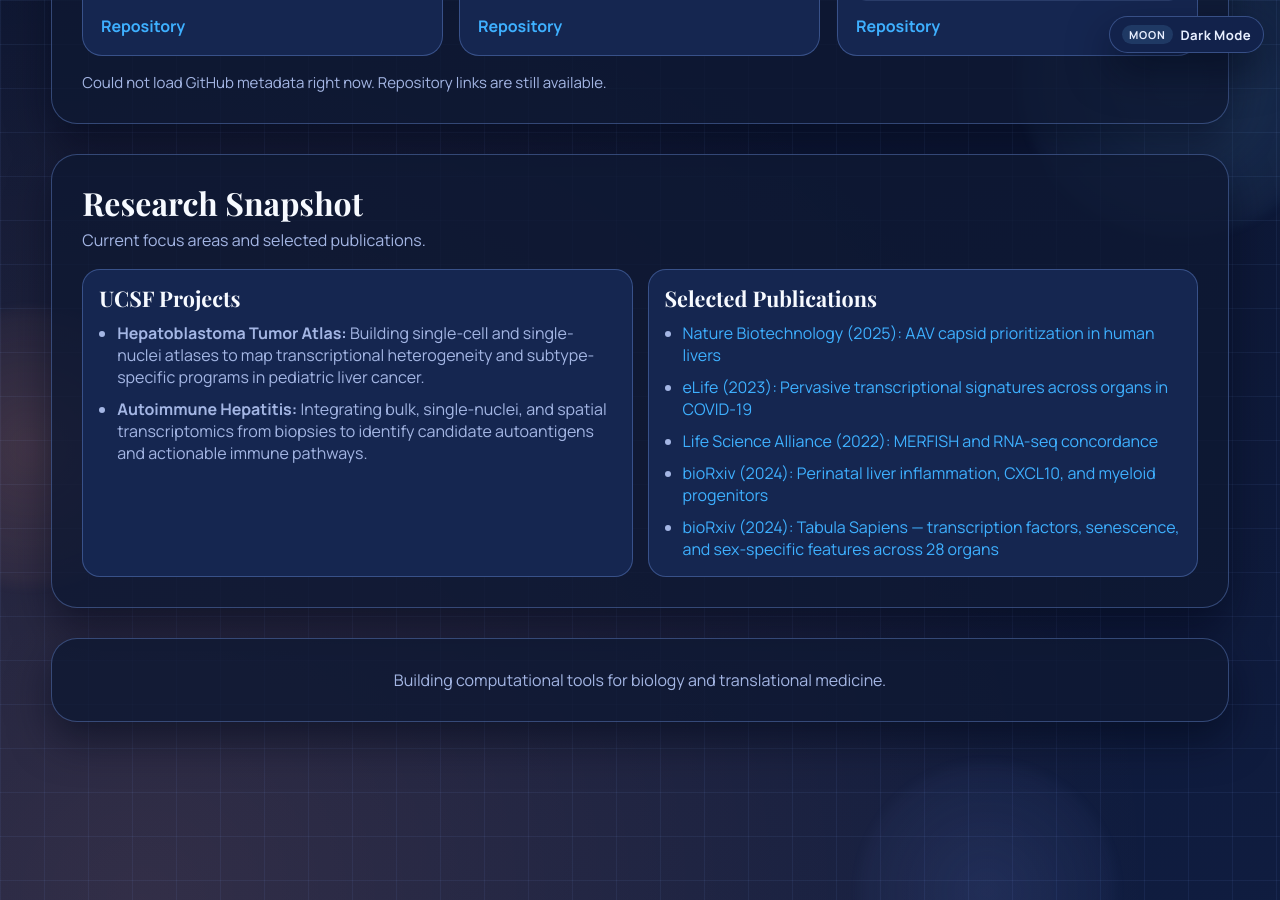
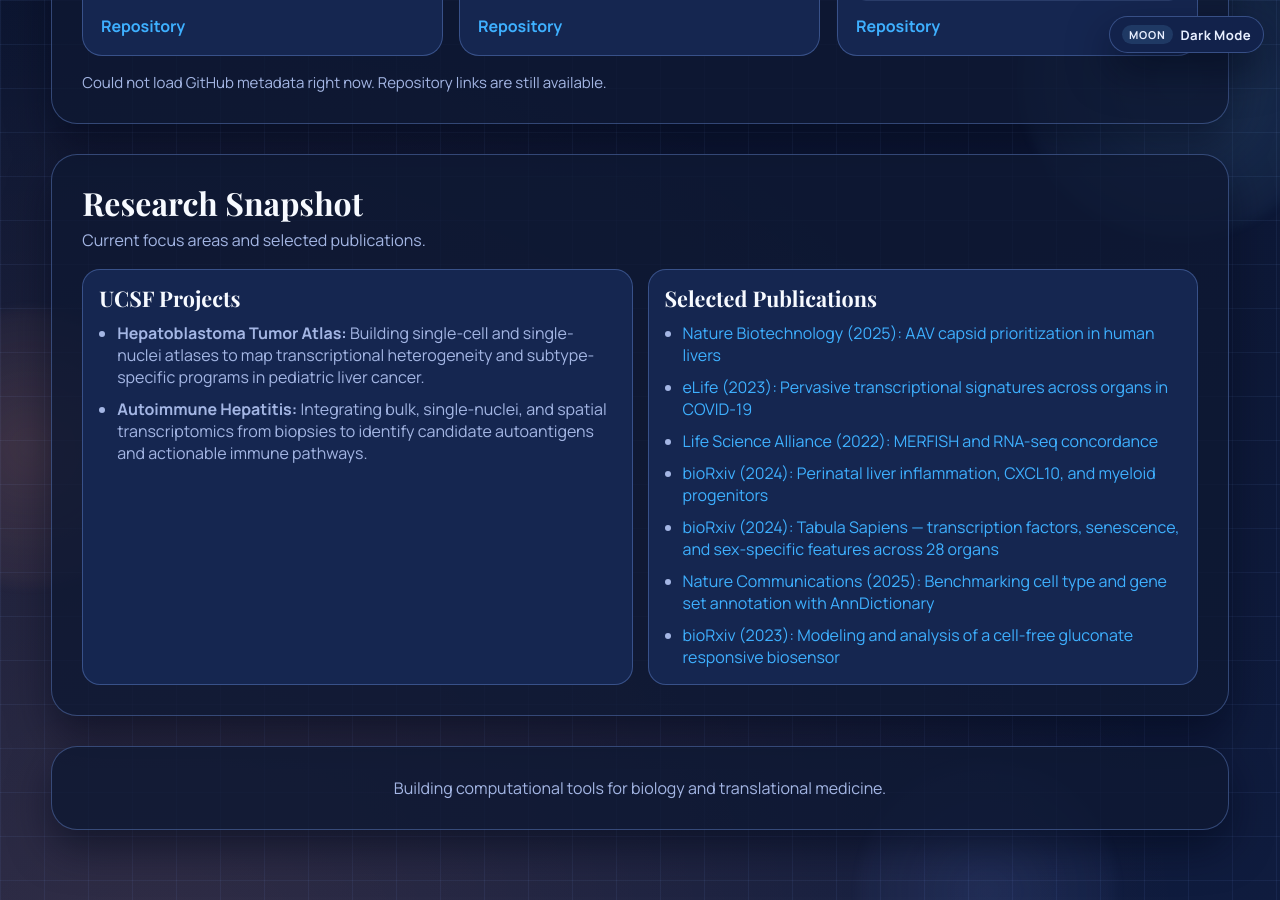
Before and after one commit to murti-abhishek/murti-abhishek.github.io, a Jekyll site: the page built from index.md, in a window 1280 px wide and 900 px high, scrolled down 1541 px. Built offline with Jekyll 4.4.1, drawn with Linux system fonts in a browser that asks for light colours; comment, search, counter and statistics services are not loaded.

Commit message:
Add two more publications to Research Snapshot
Co-Authored-By: Claude Sonnet 4.6 <noreply@anthropic.com>

```diff
--- a/index.md
+++ b/index.md
@@ -165,6 +165,8 @@ description: Computational biology, bioinformatics, and software projects by Abh
           <li><a href="https://doi.org/10.26508/lsa.202201701" target="_blank" rel="noopener noreferrer">Life Science Alliance (2022): MERFISH and RNA-seq concordance</a></li>
           <li><a href="https://doi.org/10.1101/2024.08.15.607661" target="_blank" rel="noopener noreferrer">bioRxiv (2024): Perinatal liver inflammation, CXCL10, and myeloid progenitors</a></li>
           <li><a href="https://doi.org/10.1101/2024.12.03.626516" target="_blank" rel="noopener noreferrer">bioRxiv (2024): Tabula Sapiens — transcription factors, senescence, and sex-specific features across 28 organs</a></li>
+          <li><a href="https://doi.org/10.1038/s41467-025-64511-x" target="_blank" rel="noopener noreferrer">Nature Communications (2025): Benchmarking cell type and gene set annotation with AnnDictionary</a></li>
+          <li><a href="https://doi.org/10.1101/2023.01.10.523462" target="_blank" rel="noopener noreferrer">bioRxiv (2023): Modeling and analysis of a cell-free gluconate responsive biosensor</a></li>
         </ul>
       </article>
     </div>
```
